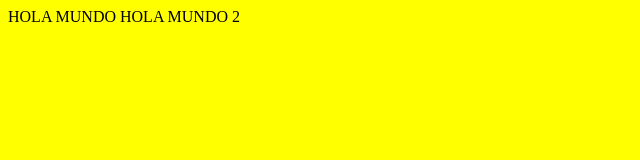
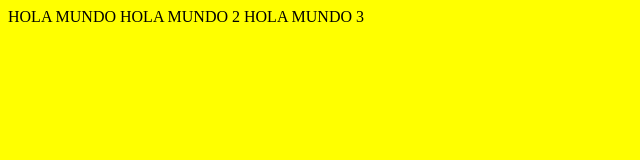
Before and after one commit to sdmoquillazah/YOVANY, a plain HTML site: page HOLA.HTML in a window 1280 px wide. Shown: the whole page, without its empty margins (0-640 px from the left). Drawn offline with Linux system fonts and the light colour scheme.

Commit message:
se agrego hola mundo 3

```diff
--- a/HOLA.HTML
+++ b/HOLA.HTML
@@ -3,5 +3,6 @@
 
 HOLA MUNDO
 HOLA MUNDO 2
+HOLA MUNDO 3
 </BODY>
 </HTML>
```
